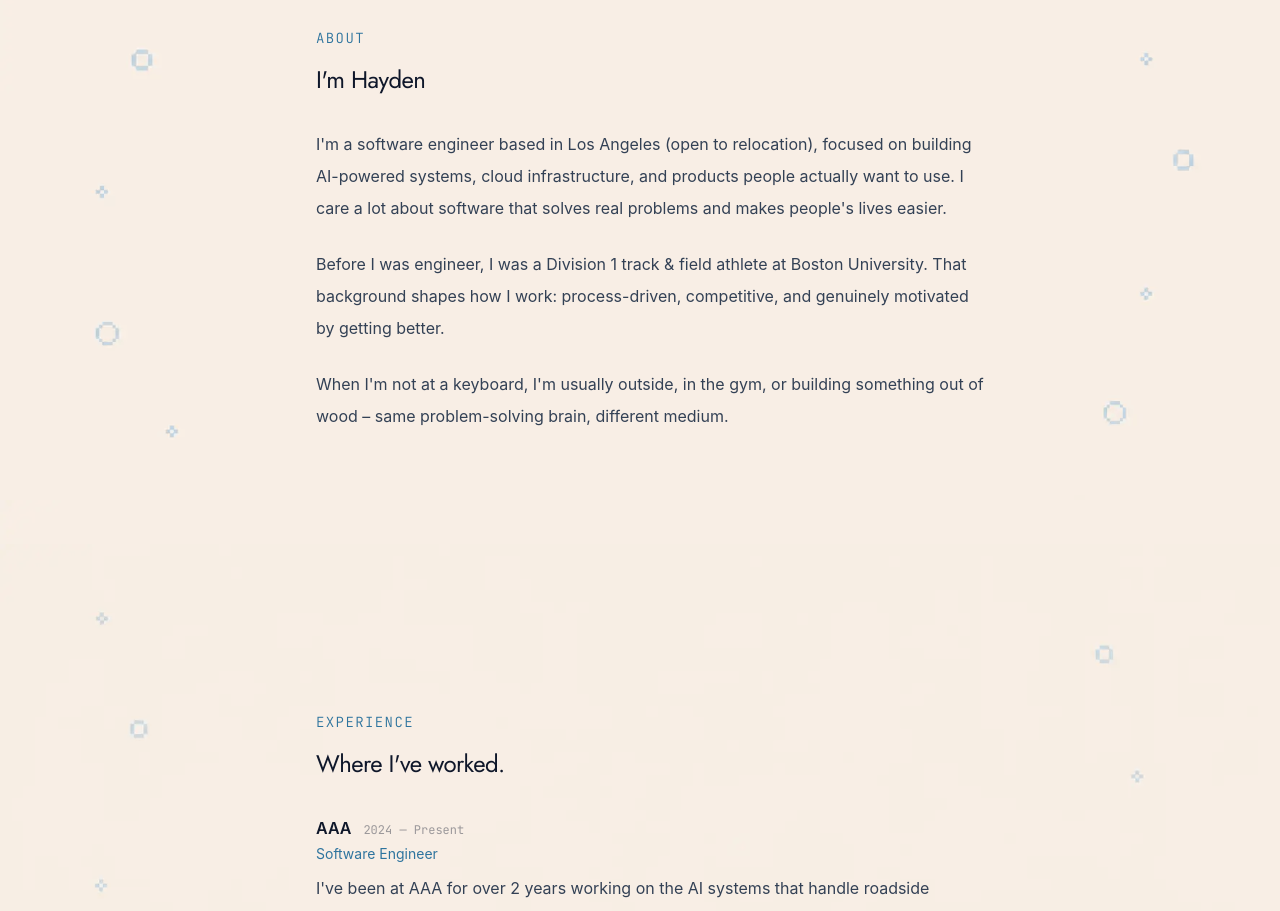
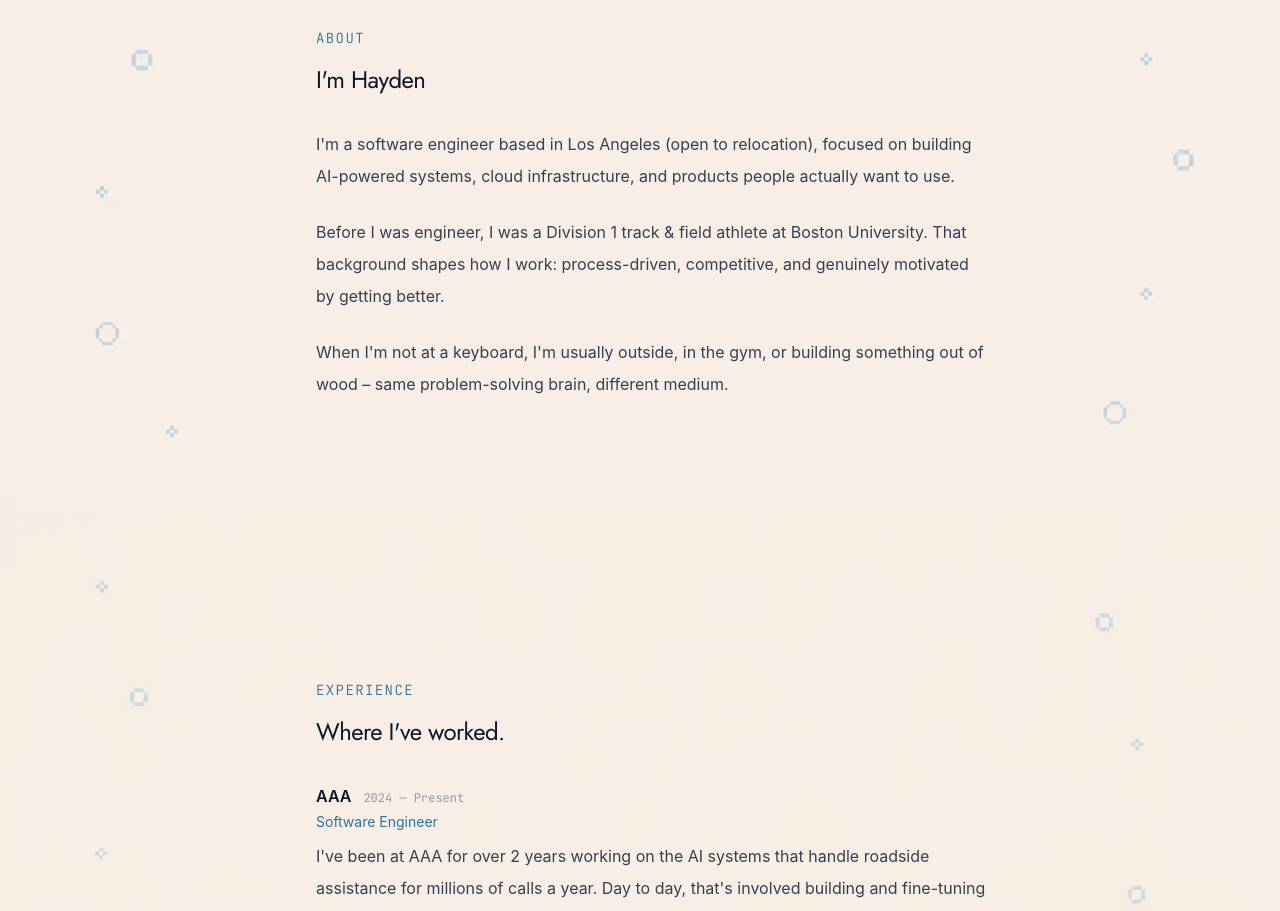
Before and after one commit to hayden-jennings/hayden-jennings.com, a React (Vite) app in the folder hayden-portfolio/: page / in a window 1280 px wide. Shown: the part 940-1851 px from the top of the page. Built offline with nearby package versions, Linux system fonts and the light colour scheme.

Commit message:
remove redundency

```diff
--- a/hayden-portfolio/src/App.tsx
+++ b/hayden-portfolio/src/App.tsx
@@ -526,9 +526,7 @@ function AboutSection() {
           <p>
             I&apos;m a software engineer based in Los Angeles (open to
             relocation), focused on building AI-powered systems, cloud
-            infrastructure, and products people actually want to use. I care a
-            lot about software that solves real problems and makes people&apos;s
-            lives easier.
+            infrastructure, and products people actually want to use.
           </p>
           <p>
             Before I was engineer, I was a Division 1 track & field athlete at
```
